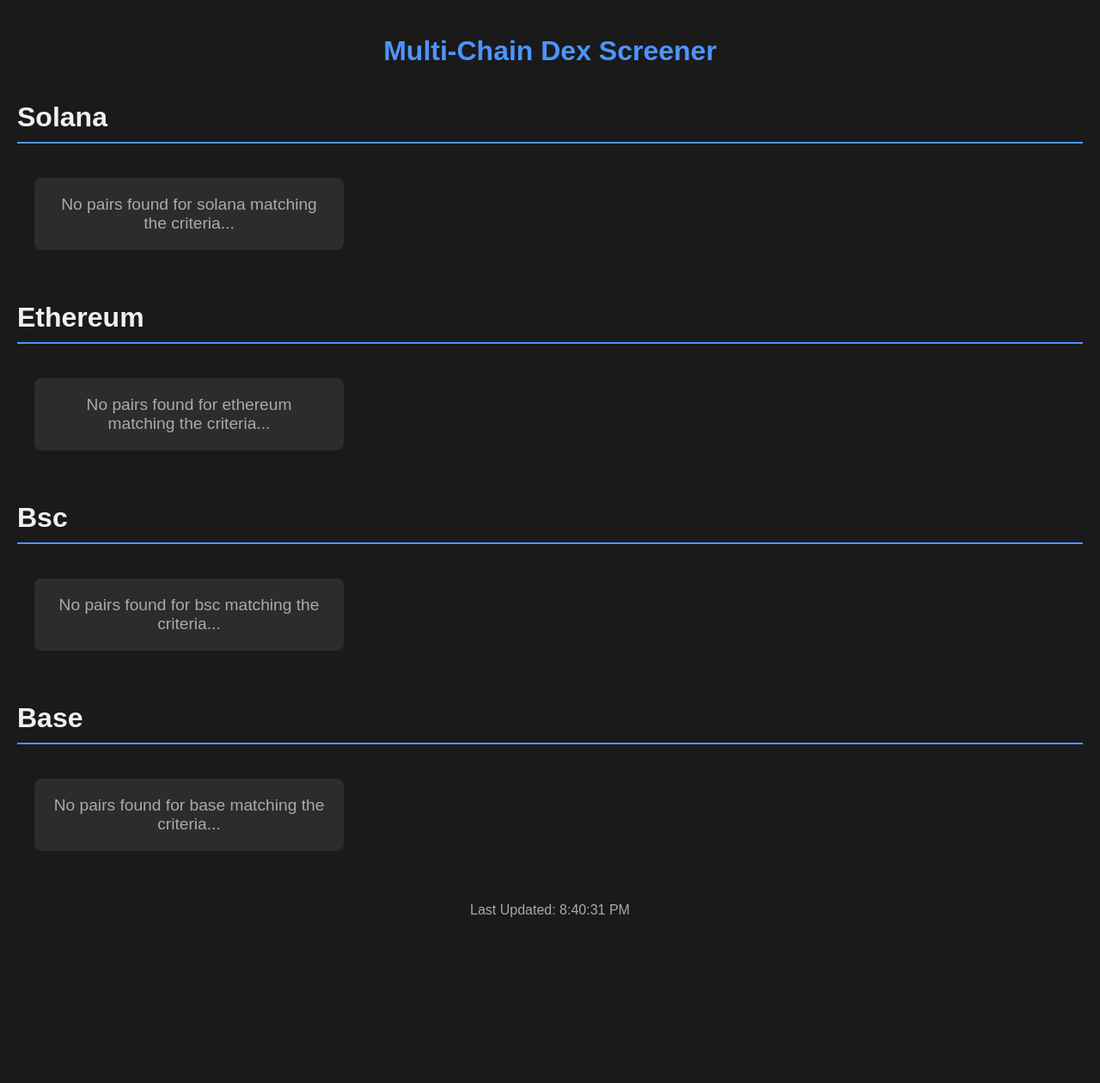
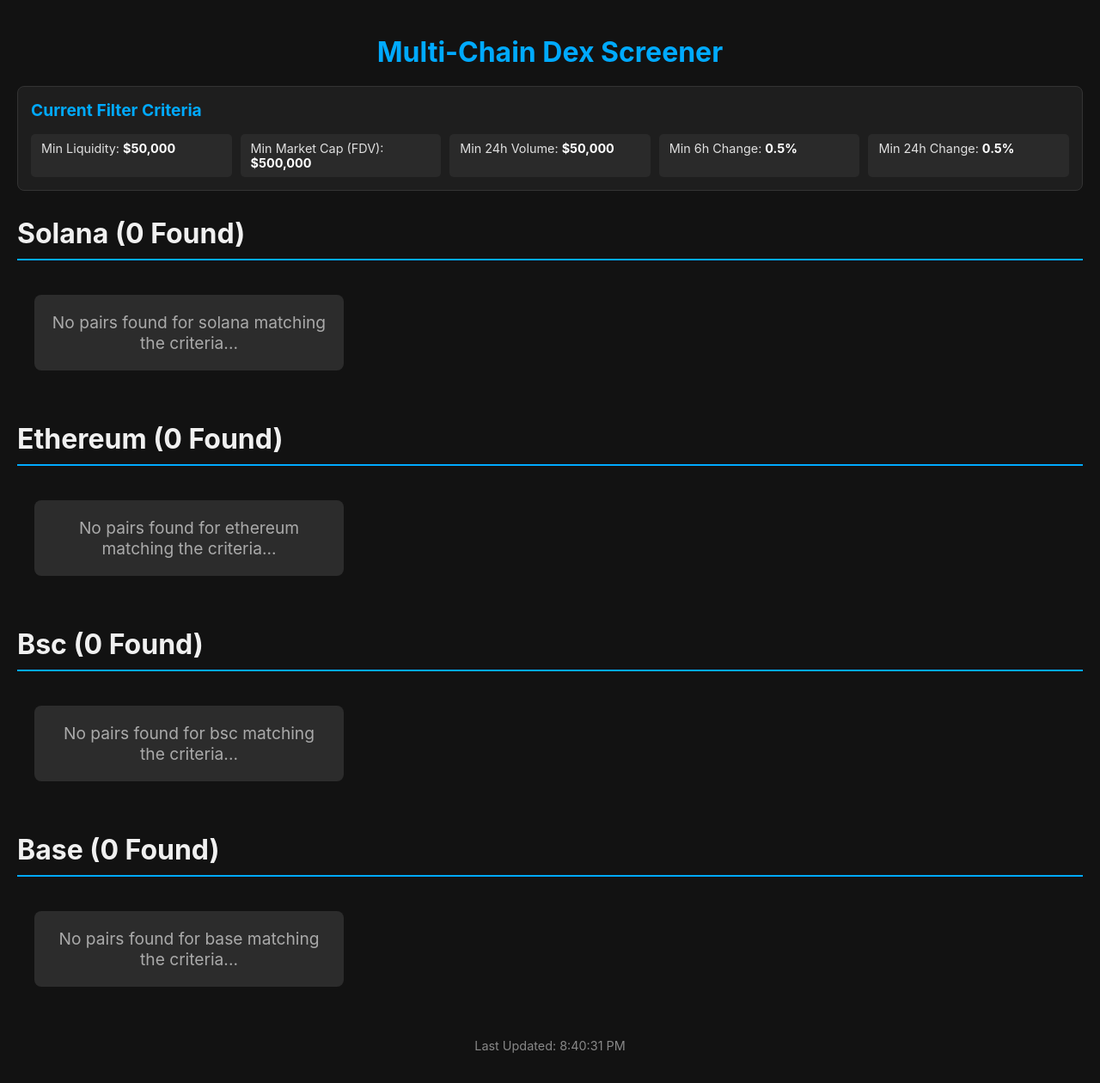
Before and after one commit to amirimmd/dex-bot, a Flask app: page / in a window 1280 px wide. Shown: the whole page at 86% size. Before the commit the page ends 1067 px from the top, so only its background shows below. Run offline with Flask 3, Linux system fonts and the light colour scheme; data that the repository does not hold is empty.

Commit message:
Update index.html

```diff
--- a/templates/index.html
+++ b/templates/index.html
@@ -5,40 +5,51 @@
     <meta name="viewport" content="width=device-width, initial-scale=1.0">
     <title>Multi-Chain Crypto Dashboard</title>
     <style>
-        body { font-family: sans-serif; background-color: #1a1a1a; color: #f0f0f0; margin: 0; padding: 20px; }
-        h1 { text-align: center; color: #4d94ff; margin-bottom: 40px;}
+        body { font-family: -apple-system, BlinkMacSystemFont, "Segoe UI", Roboto, Helvetica, Arial, sans-serif; background-color: #121212; color: #e0e0e0; margin: 0; padding: 20px; }
+        .container { max-width: 1600px; margin: 0 auto; }
+        h1 { text-align: center; color: #00aaff; margin-bottom: 20px; }
+        .filters-container { background-color: #1e1e1e; border: 1px solid #333; padding: 15px; border-radius: 8px; margin-bottom: 30px; }
+        .filters-container h2 { margin-top: 0; color: #00aaff; font-size: 1.2em; }
+        .filters-grid { display: grid; grid-template-columns: repeat(auto-fit, minmax(200px, 1fr)); gap: 10px; }
+        .filter-item { background-color: #2a2a2a; padding: 8px 12px; border-radius: 5px; font-size: 0.9em; }
+        .filter-item span { font-weight: bold; color: #ffffff; }
         .chain-section { margin-bottom: 40px; }
-        .chain-title { font-size: 2em; color: #f0f0f0; text-transform: capitalize; border-bottom: 2px solid #4d94ff; padding-bottom: 10px; margin-bottom: 20px; }
-        .card-grid { display: grid; grid-template-columns: repeat(auto-fill, minmax(320px, 1fr)); gap: 20px; }
-        .card { background-color: #2c2c2c; border-radius: 8px; padding: 15px; box-shadow: 0 4px 8px rgba(0,0,0,0.2); transition: transform 0.2s ease, box-shadow 0.2s ease; display: flex; flex-direction: column; justify-content: space-between; height: 100%; box-sizing: border-box; }
-        .card:hover { transform: translateY(-5px); box-shadow: 0 8px 16px rgba(0,0,0,0.3); }
-        .card h2 { margin: 0 0 10px; font-size: 1.2em; color: #ffcc00; word-break: break-all; }
-        .card p { margin: 5px 0; font-size: 0.9em; }
+        .chain-title { font-size: 2em; color: #f0f0f0; text-transform: capitalize; border-bottom: 2px solid #00aaff; padding-bottom: 10px; margin-bottom: 20px; }
+        .chain-title a { color: inherit; text-decoration: none; transition: color 0.2s; }
+        .chain-title a:hover { color: #00aaff; }
+        .card-grid { display: grid; grid-template-columns: repeat(auto-fill, minmax(340px, 1fr)); gap: 20px; }
+        .card { background-color: #1e1e1e; border-radius: 8px; padding: 15px; box-shadow: 0 4px 8px rgba(0,0,0,0.3); transition: transform 0.2s ease, box-shadow 0.2s ease; display: flex; flex-direction: column; justify-content: space-between; height: 100%; box-sizing: border-box; border-left: 3px solid #333; }
+        .card:hover { transform: translateY(-5px); box-shadow: 0 8px 16px rgba(0,0,0,0.5); border-left-color: #00aaff; }
+        .card h2 { margin: 0 0 12px; font-size: 1.2em; color: #ffeb3b; word-break: break-all; }
+        .card p { margin: 6px 0; font-size: 0.9em; color: #b0b0b0; }
         .card span { font-weight: bold; color: #ffffff; }
-        #last-updated { text-align: center; margin-top: 20px; color: #aaa; }
+        #last-updated { text-align: center; margin-top: 20px; color: #888; font-size: 0.9em; }
         .message { text-align: center; font-size: 1.2em; padding: 20px; margin: 20px; border-radius: 8px; }
         .loading { color: #aaa; background-color: #2c2c2c; }
-        .error { color: #ffffff; background-color: #d32f2f; font-family: monospace; }
+        .error { color: #ffffff; background-color: #e53935; font-family: monospace; white-space: pre-wrap; text-align: left; }
         a { color: inherit; text-decoration: none; }
-        .action-button { display: inline-block; width: 100%; box-sizing: border-box; margin-top: 10px; padding: 8px 12px; background-color: #3d3d3d; color: #4d94ff; text-align: center; border-radius: 5px; font-weight: bold; font-size: 0.8em; transition: background-color 0.2s ease; cursor: pointer; }
-        .action-button:hover { background-color: #555; }
+        .action-button { display: block; width: 100%; box-sizing: border-box; margin-top: 15px; padding: 10px 12px; background-color: #00aaff; color: #ffffff; text-align: center; border-radius: 5px; font-weight: bold; font-size: 0.9em; transition: background-color 0.2s ease; }
+        .action-button:hover { background-color: #0088cc; }
         .positive { color: #4caf50; }
         .negative { color: #f44336; }
     </style>
 </head>
 <body>
 
-    <h1>Multi-Chain Dex Screener</h1>
-    <div id="data-container">
-        <p class="message loading">Loading data for all chains, please wait...</p>
+    <div class="container">
+        <h1>Multi-Chain Dex Screener</h1>
+        <div id="filters-info"></div>
+        <div id="data-container">
+            <p class="message loading">Loading initial data, please wait...</p>
+        </div>
+        <p id="last-updated"></p>
     </div>
-    <p id="last-updated"></p>
 
     <script>
         const dataContainer = document.getElementById('data-container');
         const lastUpdatedElem = document.getElementById('last-updated');
+        const filtersInfoContainer = document.getElementById('filters-info');
 
-        // *** تابع جدید برای ترجمه نام شبکه‌ها ***
         function getGmgnChainId(dexscreenerChainId) {
             const map = {
                 'solana': 'sol',
@@ -49,14 +60,34 @@
             return map[dexscreenerChainId] || dexscreenerChainId;
         }
 
+        function displayFilters(filters) {
+            filtersInfoContainer.innerHTML = `
+                <div class="filters-container">
+                    <h2>Current Filter Criteria</h2>
+                    <div class="filters-grid">
+                        <div class="filter-item">Min Liquidity: <span>$${filters.min_liquidity_usd.toLocaleString()}</span></div>
+                        <div class="filter-item">Min Market Cap (FDV): <span>$${filters.min_fdv.toLocaleString()}</span></div>
+                        <div class="filter-item">Min 24h Volume: <span>$${filters.min_volume_h24.toLocaleString()}</span></div>
+                        <div class="filter-item">Min 6h Change: <span>${filters.min_price_change_h6_percent}%</span></div>
+                        <div class="filter-item">Min 24h Change: <span>${filters.min_price_change_h24_percent}%</span></div>
+                    </div>
+                </div>
+            `;
+        }
+
         async function fetchData() {
             try {
                 const response = await fetch('/api/data');
                 const result = await response.json();
 
                 if (result.error) {
-                    dataContainer.innerHTML = `<div class="message error"><strong>Error:</strong><br>${result.error}</div>`;
+                    dataContainer.innerHTML = `<div class="message error"><strong>API Error:</strong><br>${result.error}</div>`;
                     return;
+                }
+
+                // Display filters on first load or if they change
+                if (result.filters && !filtersInfoContainer.hasChildNodes()) {
+                    displayFilters(result.filters);
                 }
 
                 const chainsDataArray = result.data;
@@ -65,12 +96,21 @@
                 chainsDataArray.forEach(chainObject => {
                     const chainName = chainObject.chain;
                     const pairs = chainObject.pairs;
+                    const count = chainObject.count; // Get the count
 
                     const section = document.createElement('div');
                     section.className = 'chain-section';
+
+                    // NEW: Title is now a link and includes the count
                     const title = document.createElement('h2');
                     title.className = 'chain-title';
-                    title.textContent = chainName;
+                    const titleLink = document.createElement('a');
+                    titleLink.href = `https://dexscreener.com/${chainName}`;
+                    titleLink.target = '_blank';
+                    titleLink.rel = 'noopener noreferrer';
+                    titleLink.textContent = `${chainName} (${count} found)`;
+                    title.appendChild(titleLink);
+
                     section.appendChild(title);
                     const cardGrid = document.createElement('div');
                     cardGrid.className = 'card-grid';
@@ -85,10 +125,10 @@
 
                             const getSafeSymbol = (token) => token && token.symbol ? token.symbol : 'N/A';
                             const getSafeNumber = (num) => num ? parseInt(num).toLocaleString() : 'N/A';
-                            const getSafePrice = (price) => price ? parseFloat(price).toFixed(6) : 'N/A';
+                            const getSafePrice = (price) => price ? parseFloat(price).toPrecision(6) : 'N/A';
                             const getPriceChange = (priceChange) => {
                                 if (priceChange === undefined || priceChange === null) return 'N/A';
-                                const value = parseFloat(priceChange);
+                                const value = parseFloat(priceChange) * 100; // API gives decimal, convert to percent
                                 const className = value >= 0 ? 'positive' : 'negative';
                                 const sign = value >= 0 ? '+' : '';
                                 return `<span class="${className}">${sign}${value.toFixed(2)}%</span>`;
@@ -102,8 +142,9 @@
                             const volume24h = getSafeNumber(pair.volume ? pair.volume.h24 : null);
                             const change6h = getPriceChange(pair.priceChange ? pair.priceChange.h6 : null);
                             const change24h = getPriceChange(pair.priceChange ? pair.priceChange.h24 : null);
+                            // NEW: Format the creation timestamp
+                            const creationDate = pair.pairCreatedAt ? new Date(pair.pairCreatedAt).toLocaleString() : 'N/A';
 
-                            // *** تغییر اصلی اینجاست: استفاده از "مترجم" برای ساخت لینک صحیح ***
                             const gmgnChain = getGmgnChainId(pair.chainId);
                             const gmgnUrl = `https://gmgn.ai/${gmgnChain}/token/${pair.baseToken.address}`;
                             const dexscreenerUrl = `https://dexscreener.com/${pair.chainId}/${pair.pairAddress}`;
@@ -117,6 +158,7 @@
                                     <p>Volume (24h): <span>$${volume24h}</span></p>
                                     <p>Change (6h): ${change6h}</p>
                                     <p>Change (24h): ${change24h}</p>
+                                    <p>Created At: <span>${creationDate}</span></p>
                                 </div>
                                 <div>
                                     <a href="${gmgnUrl}" target="_blank" rel="noopener noreferrer" class="action-button">Check Security on GMGN</a>
@@ -139,7 +181,7 @@
         }
 
         fetchData();
-        setInterval(fetchData, 60000);
+        setInterval(fetchData, 60000); // Refresh every 60 seconds
     </script>
 
 </body>
```
